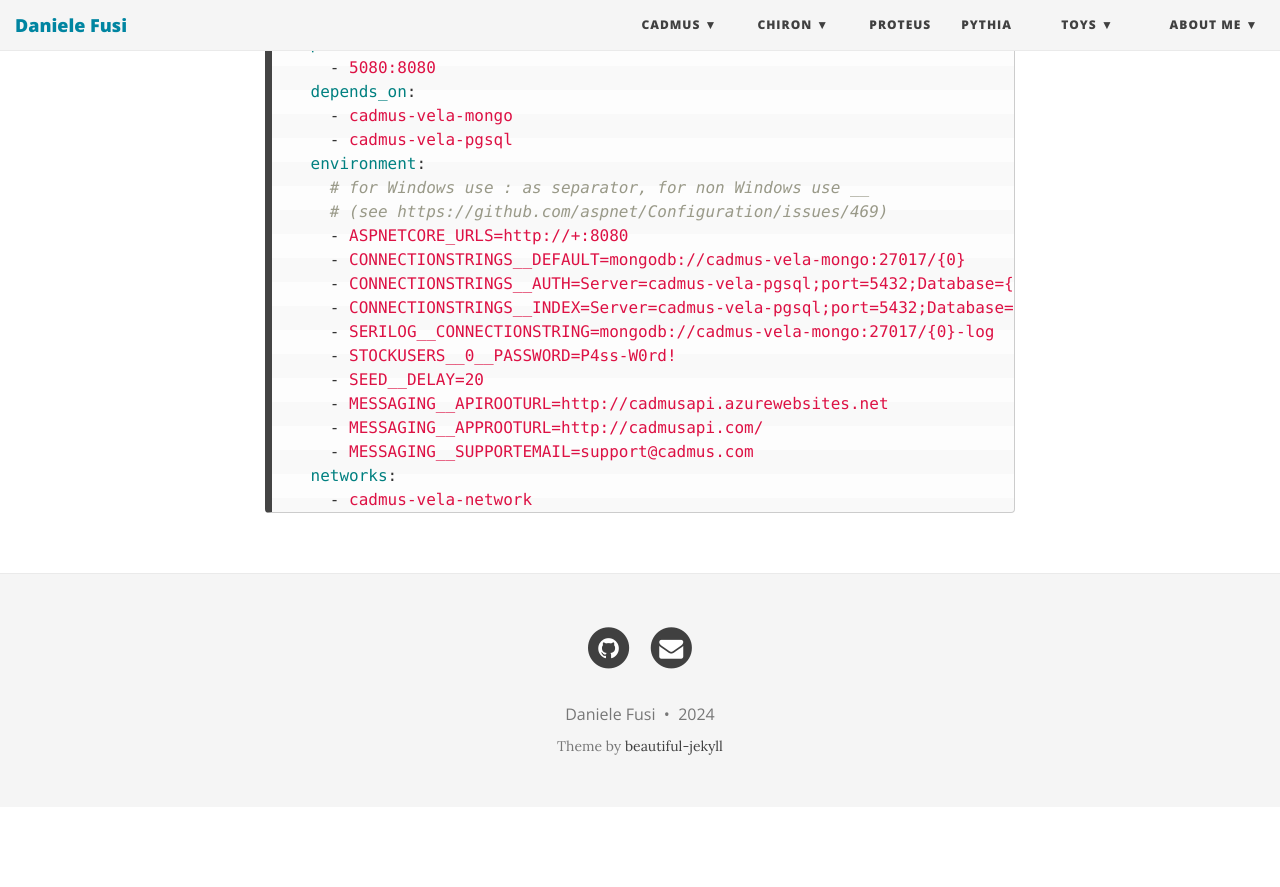
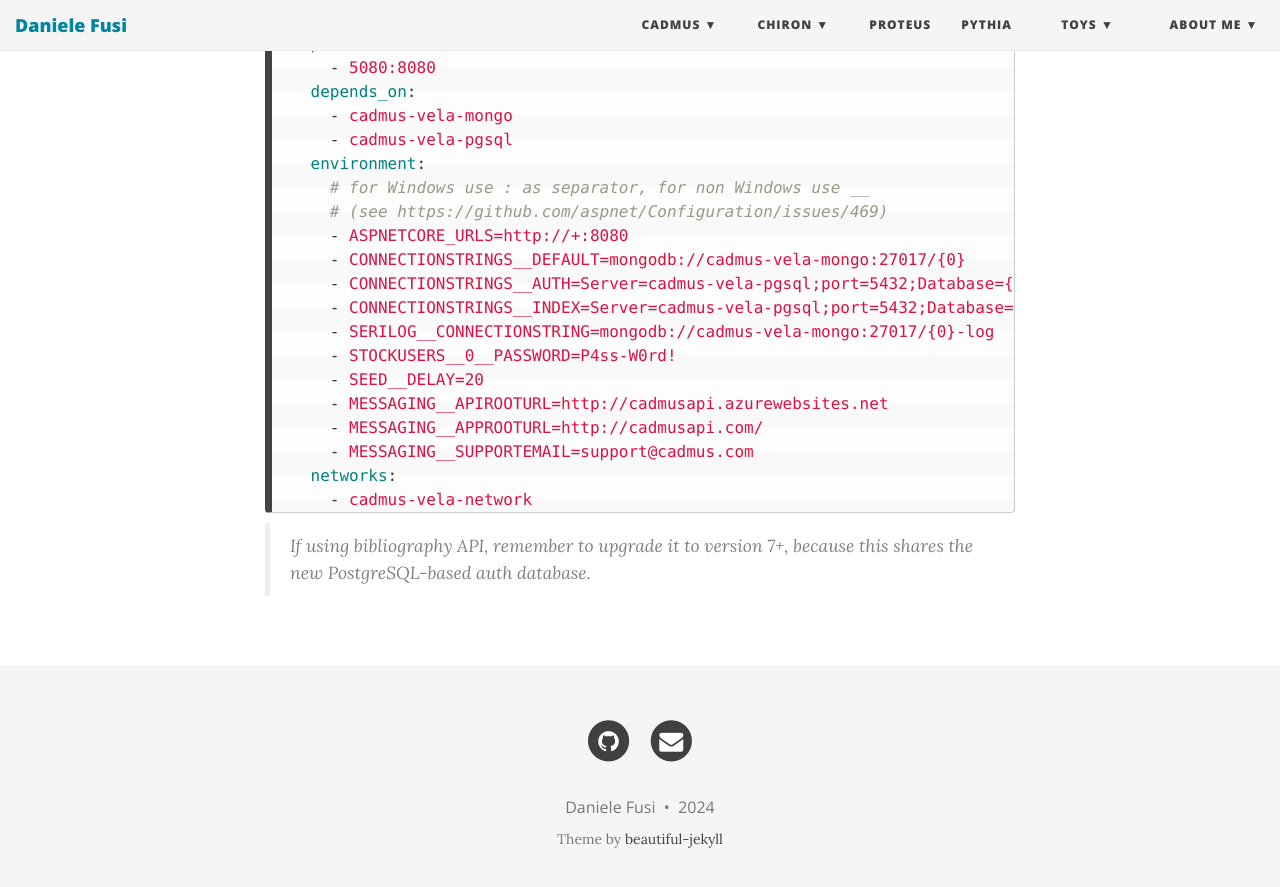
Before and after one commit to Myrmex/overview, a Jekyll site: the page built from cadmus/dev/history/b-net9.md, in a window 1280 px wide and 900 px high, scrolled down 2372 px. Shown: the top 887 px of the window. Built offline with Jekyll 4.4.1, drawn with Linux system fonts in a browser that asks for light colours; nearby versions of some CDN libraries; before the commit the page ends 3179 px from its top, so only the background shows below that.

Commit message:
Update b-net9.md

````diff
--- a/cadmus/dev/history/b-net9.md
+++ b/cadmus/dev/history/b-net9.md
@@ -86,3 +86,5 @@ Example:
     networks:
       - cadmus-vela-network
 ```
+
+>If using bibliography API, remember to upgrade it to version 7+, because this shares the new PostgreSQL-based auth database.
````
